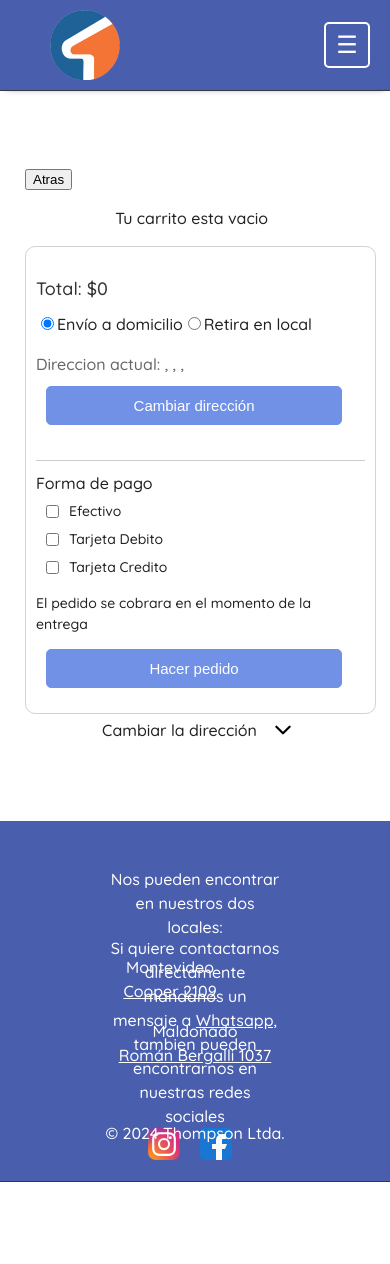
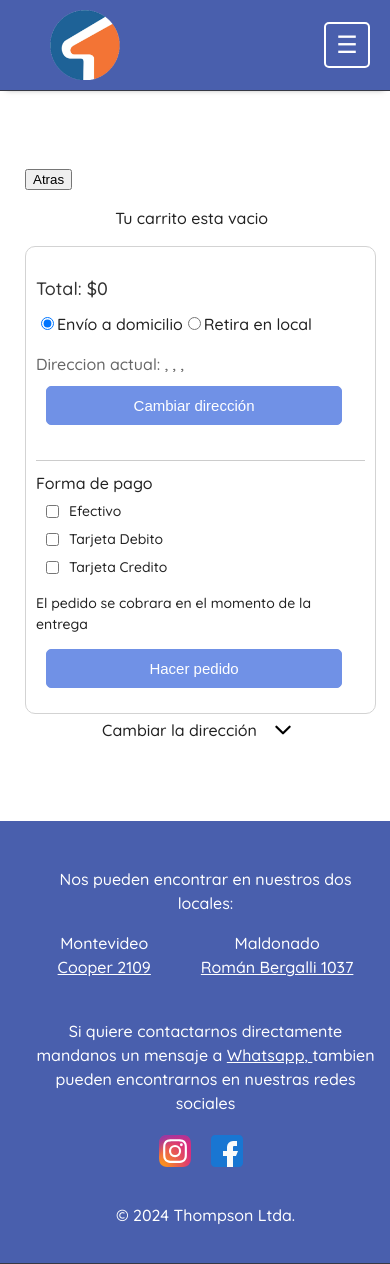
Before and after one commit to ignaciothompson/Present, a React (Vite) app: page /carrito in a window 390 px wide. Before the commit the page ends 1182 px from the top, so only its background shows below. Built offline with nearby package versions, Linux system fonts and the light colour scheme.

Commit message:
Present v2 - footer

```diff
--- a/src/components/footer/footer.module.css
+++ b/src/components/footer/footer.module.css
@@ -91,6 +91,24 @@
     }
 }
 
+@media (max-width: 480px) {
+    .footer {
+        width: 90%;
+        padding: 20px 20px;
+        flex-direction: column;
+        align-items: center;
+    }
+
+    .locations, .contact, .socialMedia {
+        width: 100%;
+        margin-bottom: 20px;
+    }
+
+    .socialMedia p{
+        margin-bottom: 20px;
+    }
+}
+
 .copyright{
     width: 100%;
     margin-top: 0px;
--- a/src/components/footer/footer.tsx
+++ b/src/components/footer/footer.tsx
@@ -1,6 +1,22 @@
 import styles from './footer.module.css';
+import { useState, useEffect } from 'react';
 
 const Footer = () => {
+
+  const [isMobile, setIsMobile] = useState(window.innerWidth < 480);
+
+  useEffect(() => {
+    const handleResize = () => {
+      setIsMobile(window.innerWidth < 480);
+    };
+
+    window.addEventListener('resize', handleResize);
+
+    return () => {
+      window.removeEventListener('resize', handleResize);
+    };
+  }, []);
+
   return (
     <footer className={styles.footer}>
         <div className={styles.locations}>
@@ -26,8 +42,15 @@ const Footer = () => {
         </div>
         {/* <p className={styles.contactInfo}>Si quiere contactarnos directamente mandanos un mensaje a <a href="https://wa.me/59898384646" target="_blank" rel="noopener noreferrer" className={styles.wpLink}>Whatsapp</a></p> */}
       <div className={styles.socialMedia}>
-        <p>Si quiere contactarnos directamente mandanos un mensaje a <a href="https://wa.me/59898384646" target="_blank" rel="noopener noreferrer" className={styles.wpLink}>Whatsapp, </a></p>
-        <p>tambien pueden encontrarnos en nuestras redes sociales</p>
+        {!isMobile ? (
+          <>
+          <p>Si quiere contactarnos directamente mandanos un mensaje a <a href="https://wa.me/59898384646" target="_blank" rel="noopener noreferrer" className={styles.wpLink}>Whatsapp, </a></p>
+          <p>tambien pueden encontrarnos en nuestras redes sociales</p>
+          </>
+        ) : (
+          <p>Si quiere contactarnos directamente mandanos un mensaje a <a href="https://wa.me/59898384646" target="_blank" rel="noopener noreferrer" className={styles.wpLink}>Whatsapp, </a> tambien pueden encontrarnos en nuestras redes sociales</p>
+        )}
+
         <div className={styles.socialMediaIcons}>
         <a href="https://www.instagram.com/present.uy/" target="_blank" rel="noopener noreferrer">
           <img src='/images/instagram.svg' alt="Instagram" />
--- a/src/components/navbar/navbar.tsx
+++ b/src/components/navbar/navbar.tsx
@@ -19,6 +19,18 @@ const Navbar = () => {
     };
   }, []);
 
+  // useEffect(() => {
+  //   const closeMenu = () => setMenuOpen(false);
+
+  //   if (menuOpen) {
+  //     window.addEventListener('click', closeMenu);
+  //   }
+
+  //   return () => {
+  //     window.removeEventListener('click', closeMenu);
+  //   };
+  // }, [menuOpen]);
+
   return (
     <div className={styles.navContainer}>
       <div className={styles.imgContainer}>
@@ -32,13 +44,13 @@ const Navbar = () => {
             </button>
             {menuOpen && (
               <div className={styles.smallBtnGroup}>
-                <Link to="/" className={styles.navBtn}>
+                <Link to="/" className={styles.navBtn} onClick={() => setMenuOpen(!menuOpen)}>
                   Tienda
                 </Link>
-                <Link to="/sobre-nosotros" className={styles.navBtn}>
+                <Link to="/sobre-nosotros" className={styles.navBtn} onClick={() => setMenuOpen(!menuOpen)}>
                   Sobre Nosotros
                 </Link>
-                <Link to="/carrito" className={styles.navBtn}>
+                <Link to="/carrito" className={styles.navBtn} onClick={() => setMenuOpen(!menuOpen)}>
                   Carrito
                 </Link>
               </div>
```
